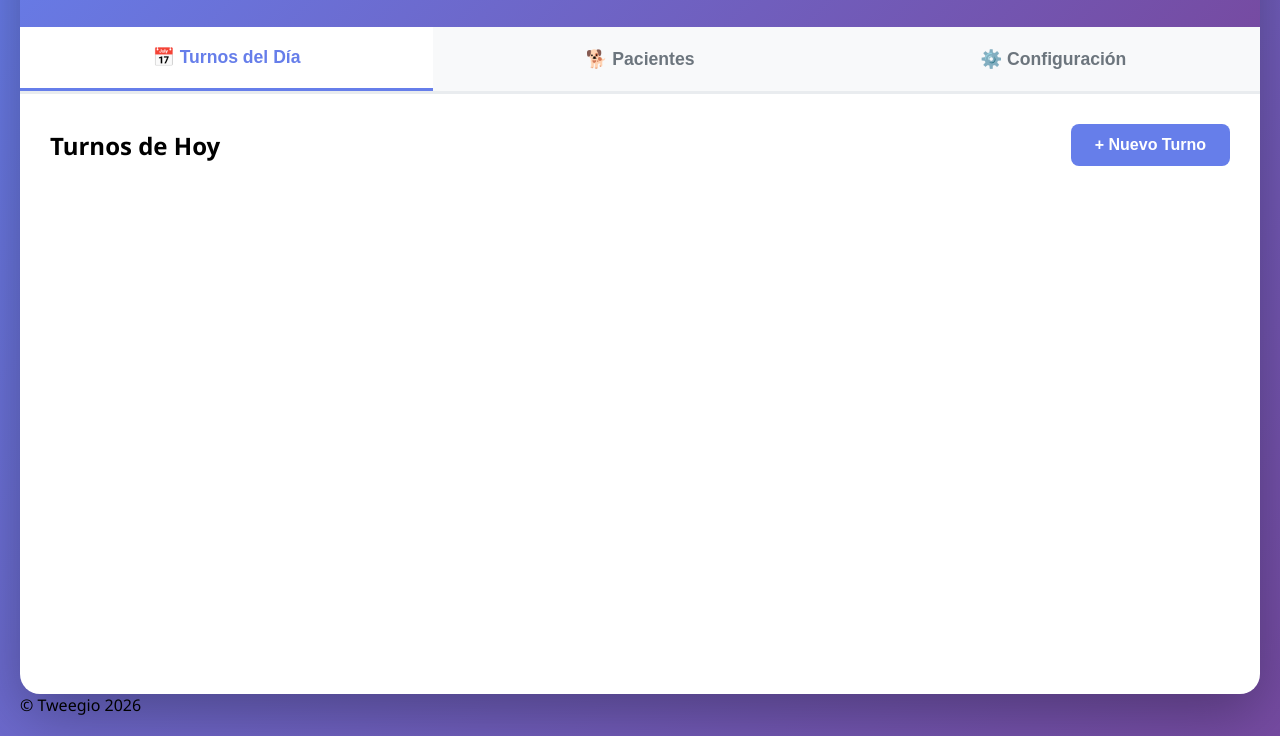
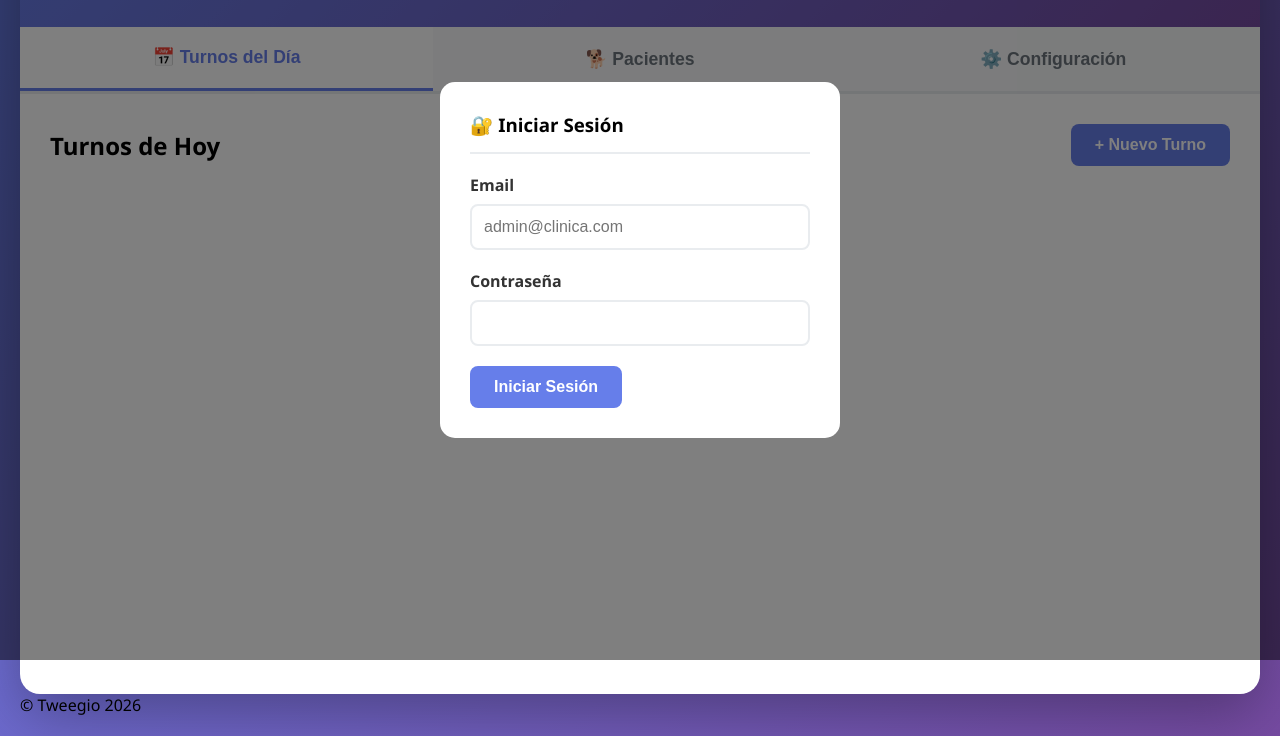
Before and after one commit to tweegio/veterinaria_hermida, a plain HTML site: page index.html in a window 1280 px wide. Shown: the part 140-876 px from the top of the page. Drawn offline with Linux system fonts and the light colour scheme; a script that the page names is missing.

Commit message:
creando login de app

```diff
--- a/index.html
+++ b/index.html
@@ -957,6 +957,28 @@
             }
         };
     </script>
+    <div id="modalLogin" class="modal active">
+    <div class="modal-content" style="max-width: 400px;">
+        <div class="modal-header">
+            <h3>🔐 Iniciar Sesión</h3>
+        </div>
+        <form id="formLogin" onsubmit="iniciarSesion(event)">
+            <div class="form-group">
+                <label>Email</label>
+                <input type="email" id="login_email" required placeholder="admin@clinica.com">
+            </div>
+            <div class="form-group">
+                <label>Contraseña</label>
+                <input type="password" id="login_password" required>
+            </div>
+            <div id="loginError" style="color: red; margin-bottom: 10px; display: none;"></div>
+            <div class="modal-actions">
+                <button type="submit" class="btn btn-primary">Iniciar Sesión</button>
+            </div>
+        </form>
+    </div>
+</div>
+    <script src="https://cdnjs.cloudflare.com/ajax/libs/firebase/9.22.0/firebase-auth-compat.min.js"></script>
     <footer>
         &#xa9 Tweegio 2026
     </footer>
```
